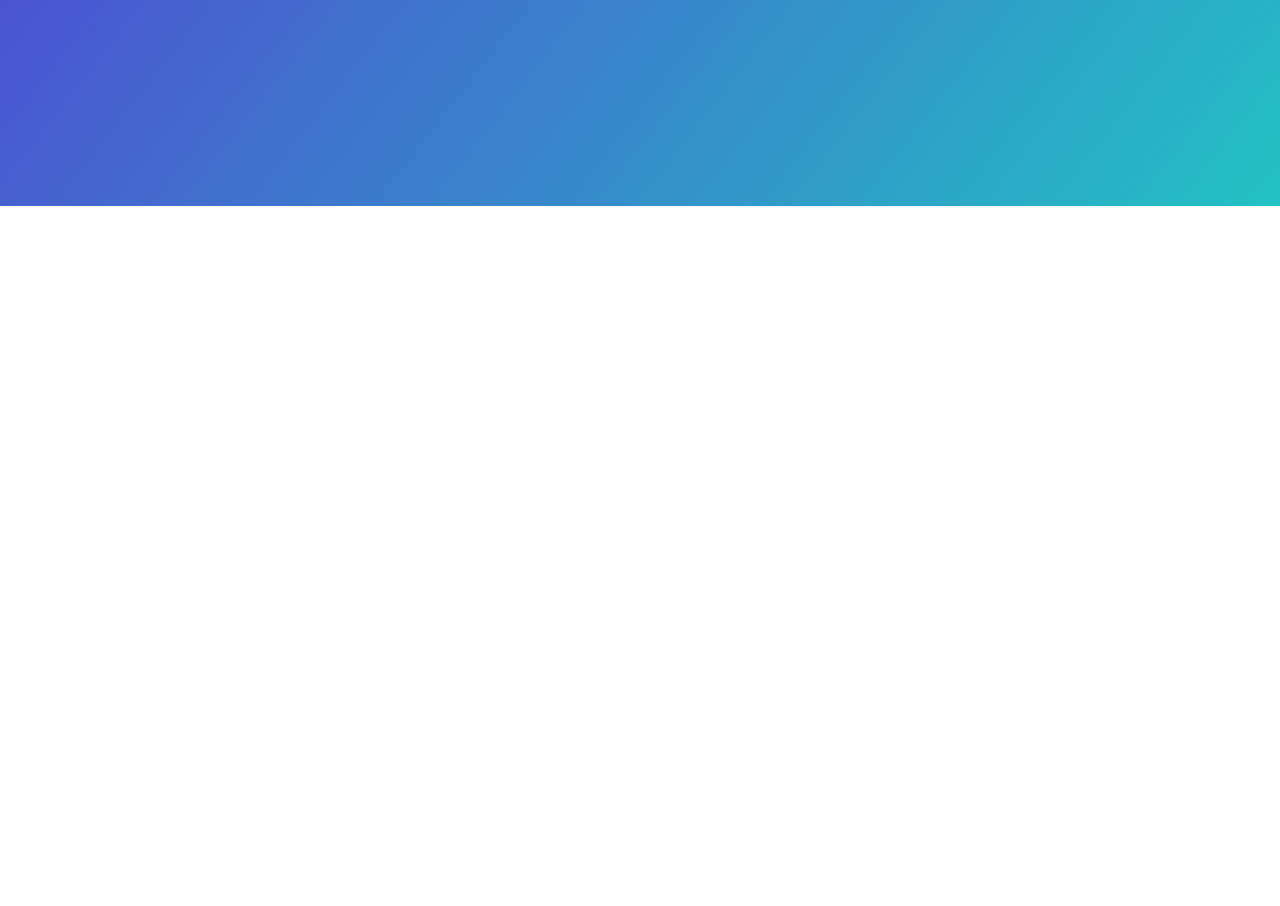
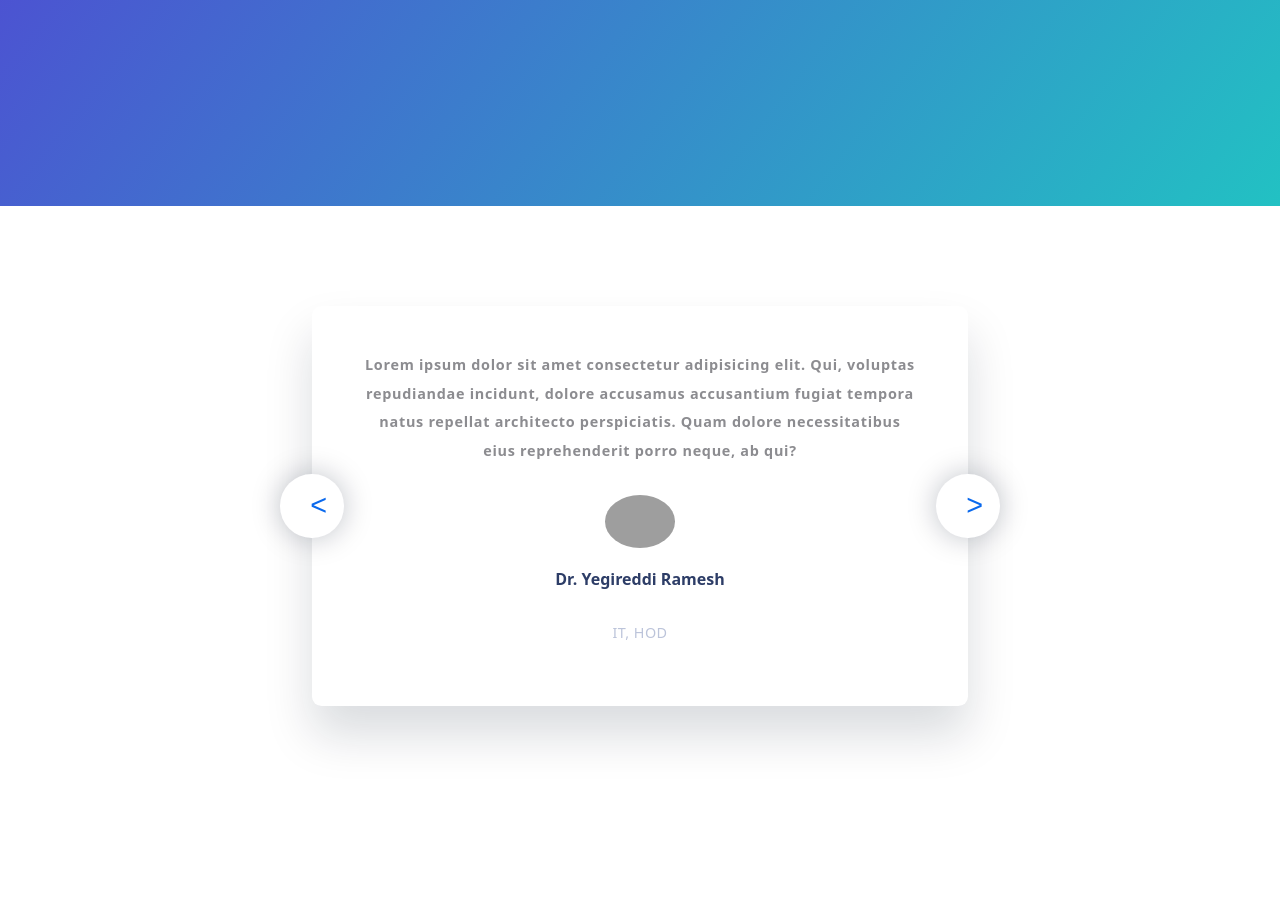
Before and after one commit to Venkat-Yeduvakala/Portfolio, a plain HTML site: page index.html in a window 1280 px wide. Shown: the part 2994-3900 px from the top of the page. Before the commit the page ends 3200 px from the top, so only its background shows below. Drawn offline with nearby package versions, Linux system fonts and the light colour scheme; grey boxes are pictures that could not be loaded; files whose address does not match are found by name.

Commit message:
Update index.html

```diff
--- a/index.html
+++ b/index.html
@@ -105,6 +105,75 @@
         </div>
     </div>
 </section>
+<section>
+    <div class="testmonials">
+      <div class="testimonial-container" id="testimonial-container"></div>
+      <button class="but" id="prev">&lt;</button>
+      <button class="but" id="next">&gt;</button>
+    </div>
+</section>
+    <script>
+	const testimonials = [
+  {
+    name: "Dr. Yegireddi Ramesh",
+    job: "IT, HOD",
+    image: "https://raw.githubusercontent.com/aitamweb/Faculty/main/2023/it/A5CSE00T06.png",
+    testimonial:
+      "Lorem ipsum dolor sit amet consectetur adipisicing elit. Qui, voluptas repudiandae incidunt, dolore accusamus accusantium fugiat tempora natus repellat architecto perspiciatis. Quam dolore necessitatibus eius reprehenderit porro neque, ab qui?",
+  },
+  {
+    name: "Dr. Tangudu Naresh",
+    job: "Assistant Professor",
+    image: "https://raw.githubusercontent.com/aitamweb/Faculty/main/2023/it/A5INT00T31.png",
+    testimonial:
+      "Lorem ipsum dolor sit amet consectetur adipisicing elit. Qui, voluptas repudiandae incidunt, dolore accusamus accusantium fugiat tempora natus repellat architecto perspiciatis. Quam dolore necessitatibus eius reprehenderit porro neque, ab qui?",
+  },
+  {
+    name: "Sri. G.Jagadeswara Rao",
+    job: "Assistant Professor",
+    image: "https://raw.githubusercontent.com/aitamweb/Faculty/main/2023/it/A5INT00T15.png",
+    testimonial:
+      "Lorem ipsum dolor sit amet consectetur adipisicing elit. Qui, voluptas repudiandae incidunt, dolore accusamus accusantium fugiat tempora natus repellat architecto perspiciatis. Quam dolore necessitatibus eius reprehenderit porro neque, ab qui?",
+  },
+];
 
+//Current Slide
+let i = 0;
+//Total Slides
+let j = testimonials.length;
+
+let testimonialContainer = document.getElementById("testimonial-container");
+let nextBtn = document.getElementById("next");
+let prevBtn = document.getElementById("prev");
+
+nextBtn.addEventListener("click", () => {
+  i = (j + i + 1) % j;
+  displayTestimonial();
+});
+prevBtn.addEventListener("click", () => {
+  i = (j + i - 1) % j;
+  displayTestimonial();
+});
+
+let displayTestimonial = () => {
+  testimonialContainer.innerHTML = `
+    <p>${testimonials[i].testimonial}</p>
+    <img src=${testimonials[i].image}>
+    <h3>${testimonials[i].name}</h3>
+    <h6>${testimonials[i].job}</h6>
+  `;
+};
+window.onload = displayTestimonial;
+	</script>
+    <script src="https://unpkg.com/typed.js@2.0.132/dist/typed.umd.js"></script>
+    <script>
+        var typingEffect =new Typed(".multiText",{
+            strings : ["Coder","Developer","DataAnalyst"],
+            loop:true,
+            typeSpeed :100,
+            backSpeed :80,
+            backDelay :1500
+        })
+    </script>
 </body>
 </html>
```
